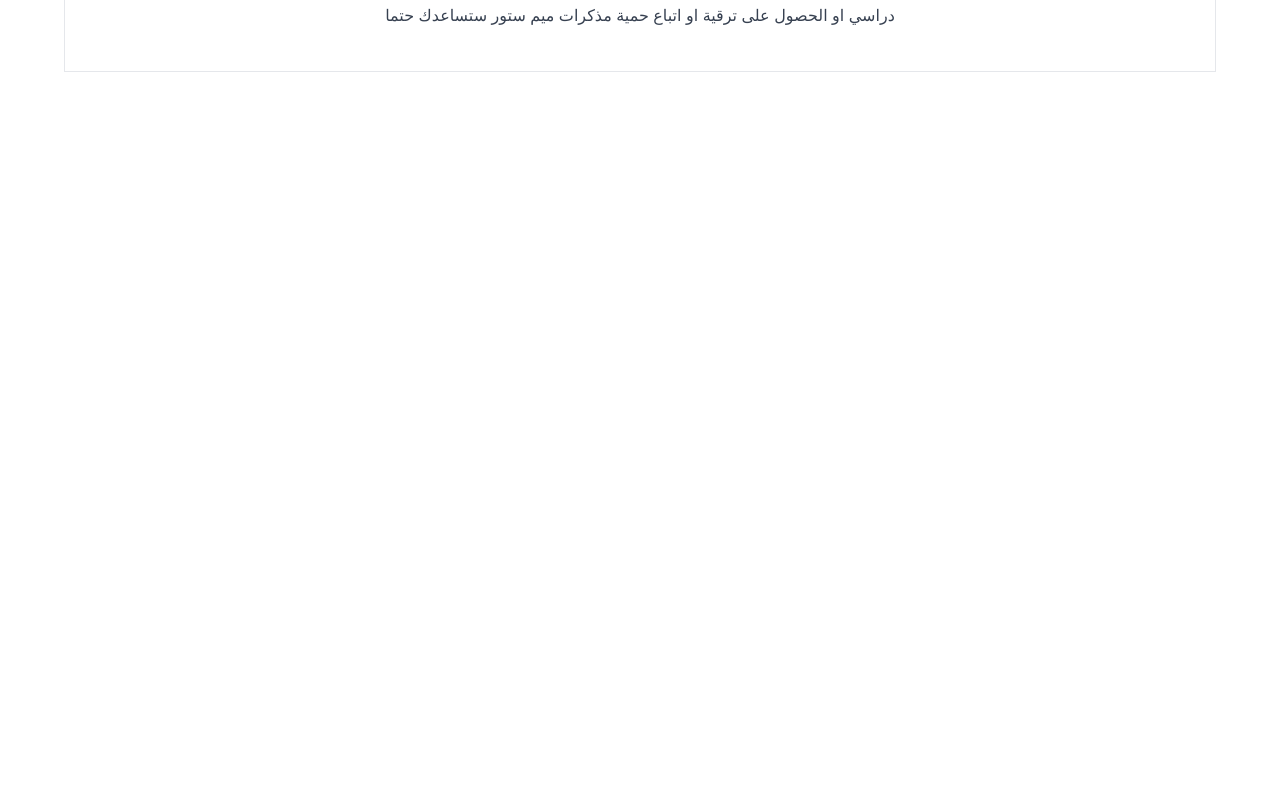
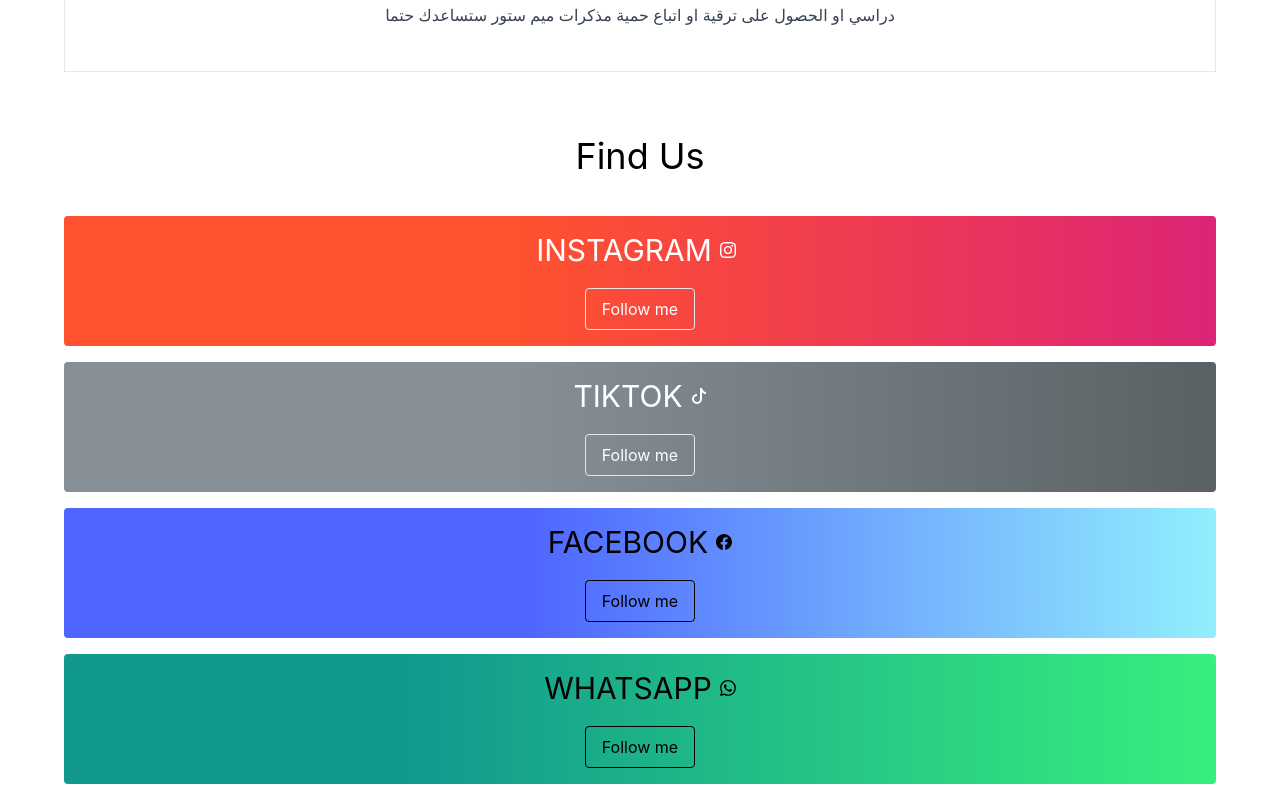
Before and after one commit to Mohamed-Echbiy/mim-store, a React (Create React App) app: page / in a window 1280 px wide. Shown: the part 2190-2990 px from the top of the page. Before the commit the page ends 2326 px from the top, so only its background shows below. Built offline with nearby package versions, Linux system fonts and the light colour scheme.

Commit message:
demo social cards

```diff
--- a/src/App.tsx
+++ b/src/App.tsx
@@ -4,6 +4,8 @@
 import Container from "./components/common/Container";
 import Navbar from "./components/Navbar/Navbar";
 import Slider from "./components/Slider/Slider";
+import Card from "./components/SocialMedia/Card";
+import SocilaMedia from "./components/SocialMedia/SocilaMedia";
 
 function App() {
   return (
@@ -13,6 +15,7 @@
         <Slider />
         <Books />
         <AboutUs />
+        <SocilaMedia />
       </div>
     </Container>
   );
--- a/src/Icons/icons.tsx
+++ b/src/Icons/icons.tsx
@@ -135,3 +135,33 @@
     </svg>
   );
 };
+
+export const Tiktok = () => {
+  return (
+    <svg
+      xmlns="http://www.w3.org/2000/svg"
+      width="16"
+      height="16"
+      fill="currentColor"
+      className="bi bi-tiktok"
+      viewBox="0 0 16 16"
+    >
+      <path d="M9 0h1.98c.144.715.54 1.617 1.235 2.512C12.895 3.389 13.797 4 15 4v2c-1.753 0-3.07-.814-4-1.829V11a5 5 0 1 1-5-5v2a3 3 0 1 0 3 3V0Z" />
+    </svg>
+  );
+};
+
+export const Facebook = () => {
+  return (
+    <svg
+      xmlns="http://www.w3.org/2000/svg"
+      width="16"
+      height="16"
+      fill="currentColor"
+      className="bi bi-facebook"
+      viewBox="0 0 16 16"
+    >
+      <path d="M16 8.049c0-4.446-3.582-8.05-8-8.05C3.58 0-.002 3.603-.002 8.05c0 4.017 2.926 7.347 6.75 7.951v-5.625h-2.03V8.05H6.75V6.275c0-2.017 1.195-3.131 3.022-3.131.876 0 1.791.157 1.791.157v1.98h-1.009c-.993 0-1.303.621-1.303 1.258v1.51h2.218l-.354 2.326H9.25V16c3.824-.604 6.75-3.934 6.75-7.951z" />
+    </svg>
+  );
+};
--- /dev/null
+++ b/src/components/SocialMedia/Card.tsx
@@ -0,0 +1,52 @@
+import { ReactNode } from "react";
+import "./card.css";
+interface Card {
+  Icon: ReactNode;
+  bg_style: string;
+  platformName: string;
+  href: string;
+  styling?: string;
+  img?: string;
+}
+
+function Card({
+  Icon,
+  bg_style,
+  platformName,
+  href,
+  styling = "",
+  img = "",
+}: Card) {
+  return (
+    <div
+      className={`card_container overflow-hidden px-4 py-4 rounded mb-4 ${styling} ${bg_style}`}
+    >
+      <h4 className="platform_name text-3xl uppercase text-center mb-5 flex items-center justify-center">
+        {platformName} <span className="ml-2">{Icon}</span>
+      </h4>
+      {img && (
+        <div className="image_container">
+          <img src={img} alt="qr code" />
+        </div>
+      )}
+      <a
+        href={href}
+        target="_blank"
+        rel="noopener noreferrer"
+        className="block text-center mt-5"
+      >
+        <button
+          className={`border border-solid px-4 py-2 rounded ${
+            platformName == "Facebook" || platformName == "Whatsapp"
+              ? "border-black"
+              : ""
+          }`}
+        >
+          Follow me
+        </button>
+      </a>
+    </div>
+  );
+}
+
+export default Card;
--- /dev/null
+++ b/src/components/SocialMedia/SocilaMedia.tsx
@@ -0,0 +1,37 @@
+import React from "react";
+import { Facebook, Instagram, Tiktok, Whatsapp } from "../../Icons/icons";
+import Card from "./Card";
+
+function SocilaMedia() {
+  return (
+    <div>
+      <h4 className="text-4xl text-center mb-10">Find Us</h4>
+      <Card
+        bg_style="bg-instagram"
+        href="https://www.instagram.com/maryam_bougari/"
+        Icon={<Instagram />}
+        platformName="instagram"
+      />
+      <Card
+        bg_style="bg-tiktok"
+        href="#"
+        Icon={<Tiktok />}
+        platformName="TikTok"
+      />
+      <Card
+        bg_style="bg-facebook"
+        href="https://www.facebook.com/profile.php?id=100086540135390"
+        Icon={<Facebook />}
+        platformName="Facebook"
+      />
+      <Card
+        bg_style="bg-whatsapp"
+        href="https://wa.me/message/AVVON7XODUTOP1"
+        Icon={<Whatsapp />}
+        platformName="Whatsapp"
+      />
+    </div>
+  );
+}
+
+export default SocilaMedia;
--- /dev/null
+++ b/src/components/SocialMedia/card.css
@@ -0,0 +1,14 @@
+.bg-instagram {
+  background: linear-gradient(90deg, #ff512f 40%, #dd2476 100%);
+  color: white;
+}
+.bg-tiktok {
+  background: linear-gradient(90deg, #868f96 40%, #596164 100%);
+  color: white;
+}
+.bg-facebook {
+  background: linear-gradient(90deg, #4e65ff 40%, #92effd 100%);
+}
+.bg-whatsapp {
+  background: linear-gradient(90deg, #11998e 30%, #38ef7d 100%);
+}
```
Also changed, not shown: public/whatsappQr.jpeg (added).
